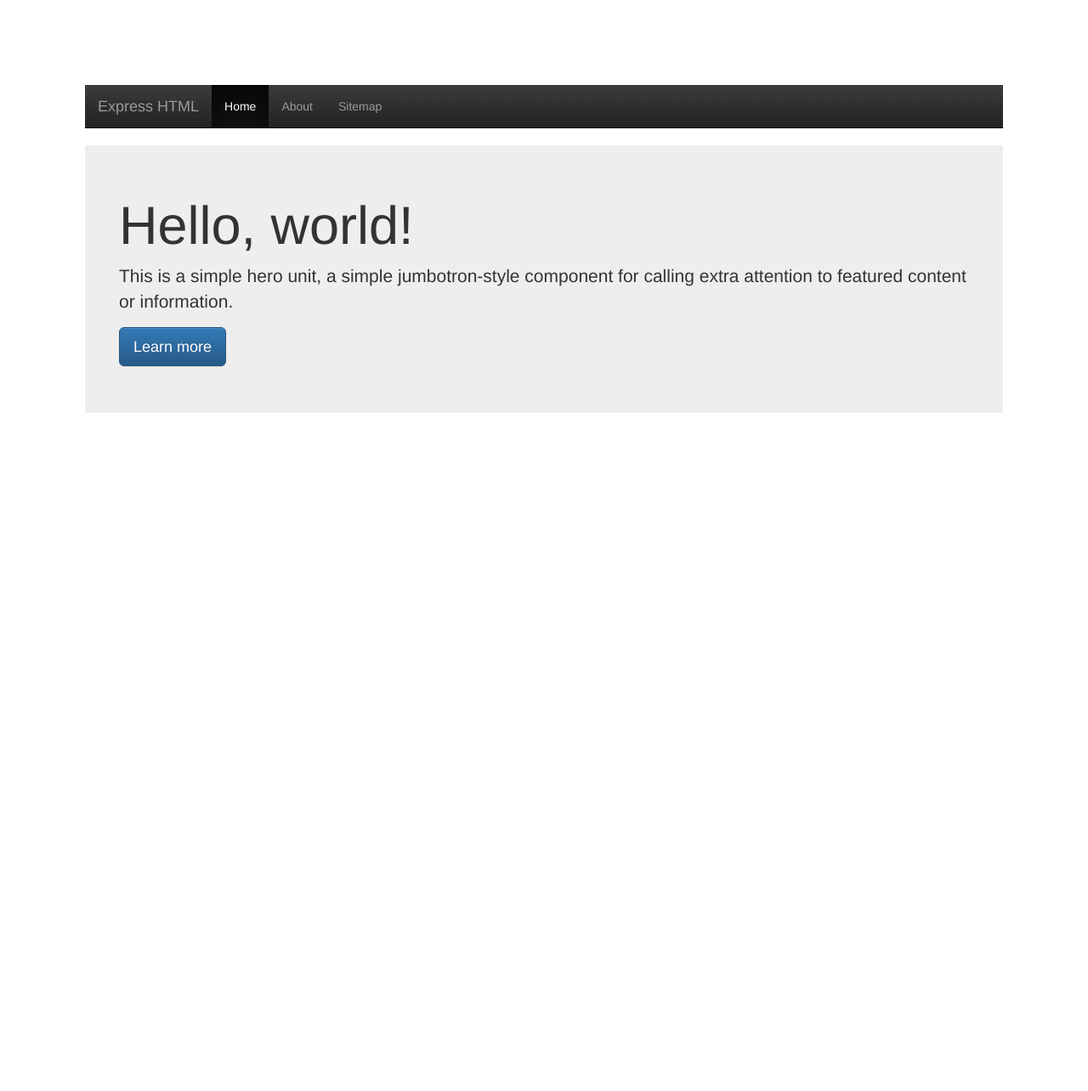
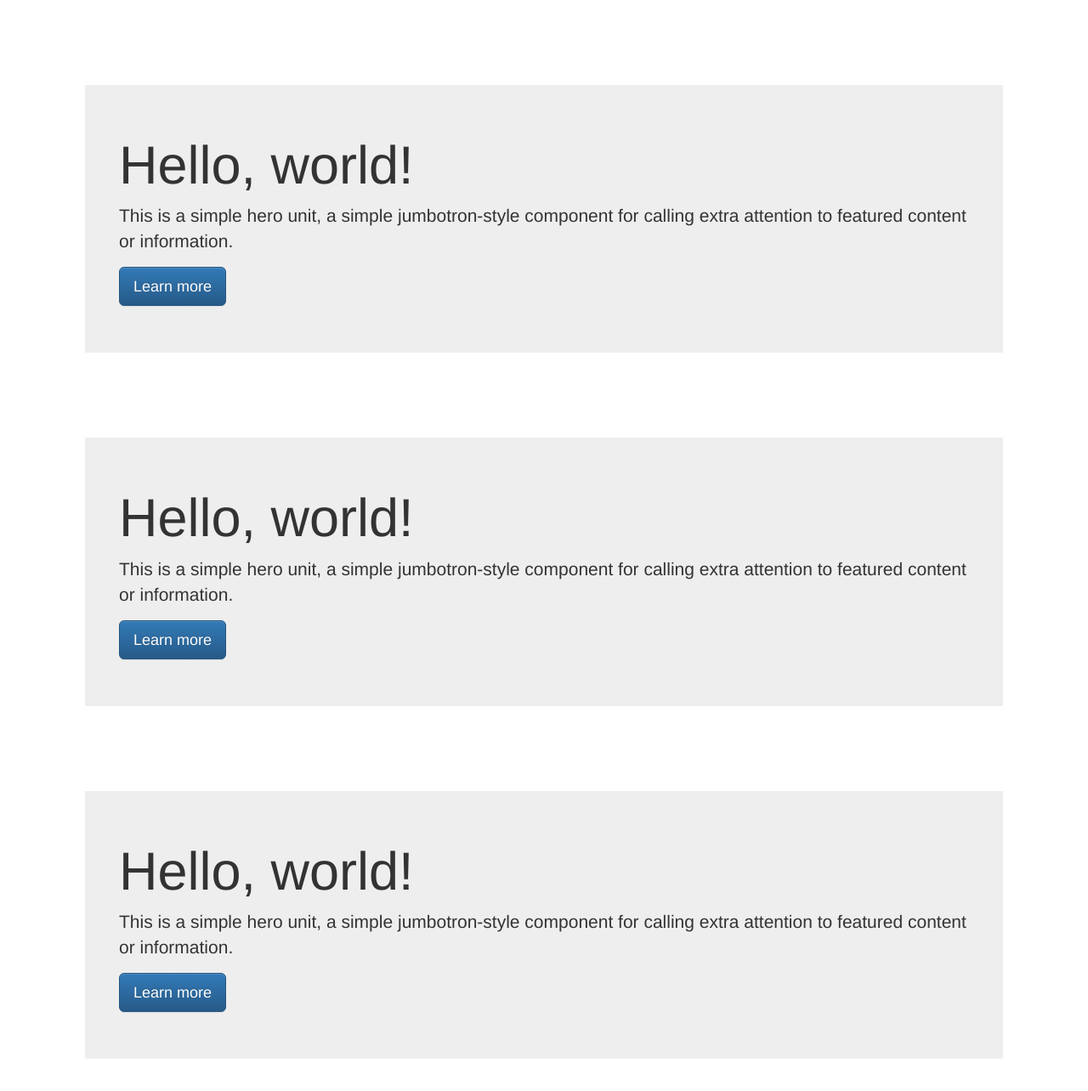
Before and after one commit to brianeiler/gcp-gke-monitor-test, a website: page gke_mon_test_webapp/index.html in a window 1280 px wide. Shown: the whole page at 85% size. Before the commit the page ends 800 px from the top, so only its background shows below. Drawn offline with nearby package versions, Linux system fonts and the light colour scheme.

Commit message:
Add 3 sections

```diff
--- a/gke_mon_test_webapp/Scripts/simple.js
+++ b/gke_mon_test_webapp/Scripts/simple.js
@@ -6,6 +6,9 @@ var loaded = function()
 	loadButton = document.getElementById("loadButton");
 
 	loadButton.onclick = function(){
+
+	if(data == null)
+	{
 	 	loadJSON(function(json) {
 	  			console.log(json); // this will log out the json object
 	  			data = json;
@@ -23,6 +26,7 @@ var loaded = function()
 	  			}
 			});
 		};
+	}
 }
 
 function loadJSON(callback) {
--- a/gke_mon_test_webapp/index.html
+++ b/gke_mon_test_webapp/index.html
@@ -12,28 +12,26 @@
 <body onload="loaded()">
 
   <div style="margin:100px;">
-    <nav class="navbar navbar-inverse navbar-static-top">
-  <div class="container">
-    <a class="navbar-brand" href="/">Express HTML</a>
-    <ul class="nav navbar-nav">
-      <li class="active">
-        <a href="/">Home</a>
-      </li>
-      <li>
-        <a href="/about">About</a>
-      </li>
-      <li>
-        <a href="/sitemap">Sitemap</a>
-      </li>
-    </ul>
-  </div>
-</nav>
     <div class="jumbotron"  style="padding:40px;">
       <h1>Hello, world!</h1>
       <p>This is a simple hero unit, a simple jumbotron-style component for calling extra attention to featured content or information.</p>
       <p><a id="loadButton" class="btn btn-primary btn-lg" role="button">Learn more</a></p>
     </div>
   </div>
+   <div style="margin:100px;">
+    <div class="jumbotron"  style="padding:40px;">
+      <h1>Hello, world!</h1>
+      <p>This is a simple hero unit, a simple jumbotron-style component for calling extra attention to featured content or information.</p>
+      <p><a id="updateCounterButton" class="btn btn-primary btn-lg" role="button">Learn more</a></p>
+    </div>
+  </div>
+   <div style="margin:100px;">
+    <div class="jumbotron"  style="padding:40px;">
+      <h1>Hello, world!</h1>
+      <p>This is a simple hero unit, a simple jumbotron-style component for calling extra attention to featured content or information.</p>
+      <p><a id="generateLogButton" class="btn btn-primary btn-lg" role="button">Learn more</a></p>
+    </div>
+  </div>
 
 </body>
 </html>
```
Lines whose indentation alone changed are shown as unchanged.
